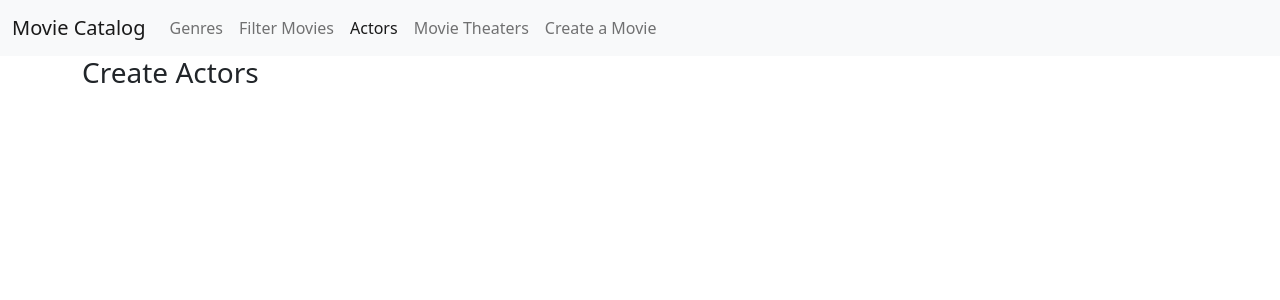
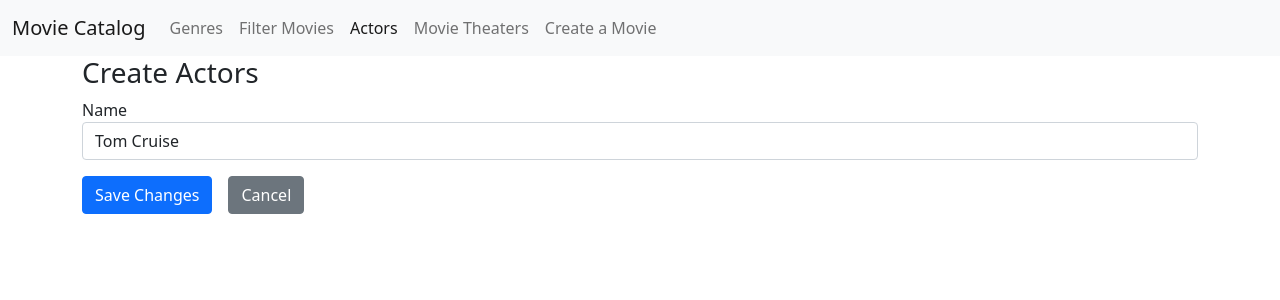
Before and after one commit to popularbelbase07/PopularCinemaHouse, a React (Create React App) app: page /actors/create in a window 1280 px wide. Shown: the top 300 px of the page. Built offline with nearby package versions, Linux system fonts and the light colour scheme.

Commit message:
created Actor Form and actor edit Form

```diff
--- /dev/null
+++ b/src/actors/ActorForms.tsx
@@ -0,0 +1,40 @@
+import { Form, Formik, FormikHelpers } from "formik";
+import { Link } from "react-router-dom";
+import TextField from "../forms/TextField";
+import Button from "../Utils/Button";
+import { actorCreationDTO } from "./Actors.model";
+import * as Yup from 'yup';
+
+export default function ActorForm(props: actorFormProps){
+
+    return (
+
+        <Formik
+        initialValues={props.model}
+        onSubmit = {props.onSubmit}
+        // Validation Scheme added validation on the form
+        validationSchema = {Yup.object({
+            name: Yup.string().required('This field should be Required !! ').firstLetterUppercase()
+        })}
+        >
+            {(formikProps) => (
+        <Form>
+    <TextField field={"name"} displayName={"Name"} />
+    <Button disabled= {formikProps.isSubmitting}
+    type="submit"
+    > Save Changes</Button>
+    <Link to="/actors" className = "btn btn-secondary">Cancel</Link>
+
+        </Form>
+
+            )}
+
+
+        </Formik>
+    )
+}
+
+interface actorFormProps{
+    model: actorCreationDTO;
+    onSubmit(values:actorCreationDTO, action: FormikHelpers<actorCreationDTO>): void;
+}
--- /dev/null
+++ b/src/actors/Actors.model.d.ts
@@ -0,0 +1,4 @@
+export interface actorCreationDTO{
+    name: string;
+    dateOfBirth?: Date;
+}
--- a/src/actors/CreateActor.tsx
+++ b/src/actors/CreateActor.tsx
@@ -1,8 +1,13 @@
+import ActorForm from "./ActorForms";
+
 export default function CreateActor(){
     return(
         <>
         <h3>Create Actors</h3>
-
+       <ActorForm model = {{name: 'Tom Cruise',
+        dateOfBirth: undefined}}
+       onSubmit ={values => console.log(values)}
+       />
         </>
     )
 }
--- a/src/actors/editActor.tsx
+++ b/src/actors/editActor.tsx
@@ -1,9 +1,13 @@
+import ActorForm from "./ActorForms";
 
 export default function EditActor(){
     return(
         <>
         <h3>Edit Actor</h3>
-
+        <ActorForm model = {{name: 'Tom Cruise',
+        dateOfBirth: new Date('1985-04-07T00:00:00')}}
+       onSubmit ={values => console.log(values)}
+       />
         </>
     )
 }
```
